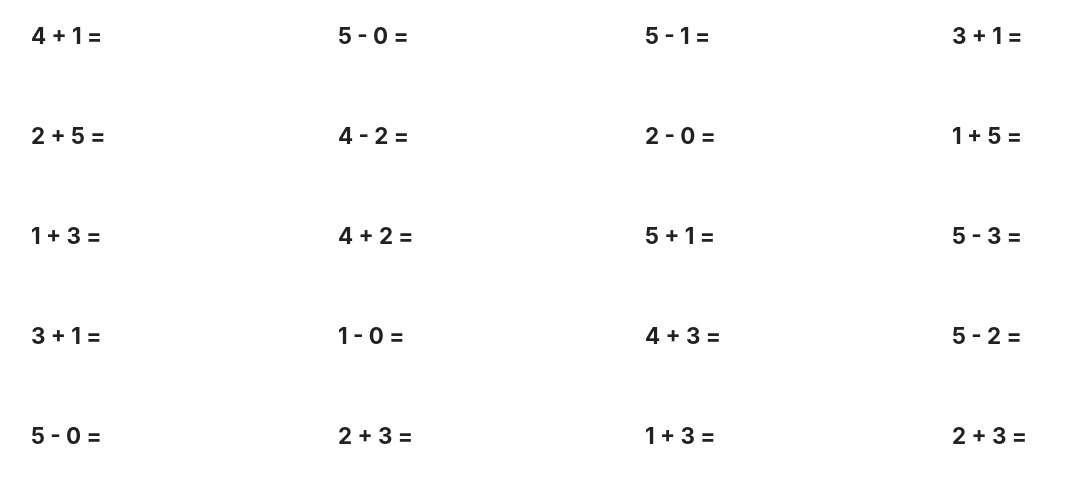
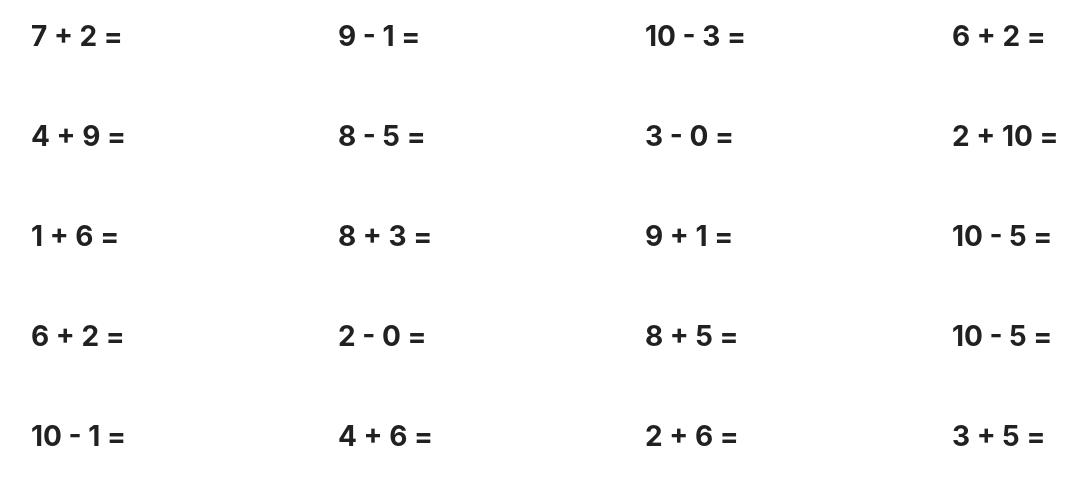
Before and after one commit to benjamistan/leonore, a React (Create React App) app: page / in a window 1280 px wide. Shown: the top 484 px of the page, without its empty margins (9-1096 px from the left). Built offline with nearby package versions, Linux system fonts and the light colour scheme.

Commit message:
minor updates

```diff
--- a/src/components/Grid.js
+++ b/src/components/Grid.js
@@ -2,13 +2,13 @@ import React, { Component } from 'react';
 
 class Grid extends Component {
     getAddingSum() {
-        const rndNum = () => Math.floor(Math.random() * (5 - 1 + 1) + 1);
+        const rndNum = () => Math.floor(Math.random() * (10 - 1 + 1) + 1);
         return `${rndNum()} + ${rndNum()} = `;
     }
 
     getSubtractingSum() {
-        const a = Math.floor(Math.random() * (5 - 0 + 1) + 0);
-        const b = Math.floor(Math.random() * (5 - 0 + 1) + 0);
+        const a = Math.floor(Math.random() * (10 - 0 + 1) + 0);
+        const b = Math.floor(Math.random() * (10 - 0 + 1) + 0);
         if(a >= b) {
             return `${a} - ${b} =`;
         } else {
@@ -27,7 +27,7 @@ class Grid extends Component {
 
     render() {
         return (
-            <div className='ui grid' style={{fontWeight: "bold", fontSize: "1.6em"}}>
+            <div className='ui grid' style={{fontWeight: "bold", fontSize: "2em"}}>
                 <div className='row' style={{padding: "40px"}}>
                     <div class="four wide column">{this.getRandomSum()}</div>
                     <div class="four wide column">{this.getRandomSum()}</div>
```
